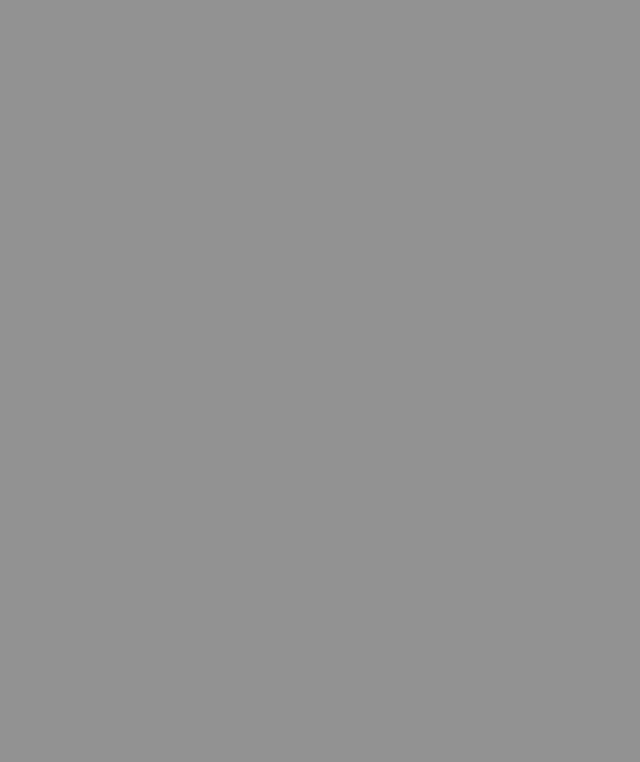
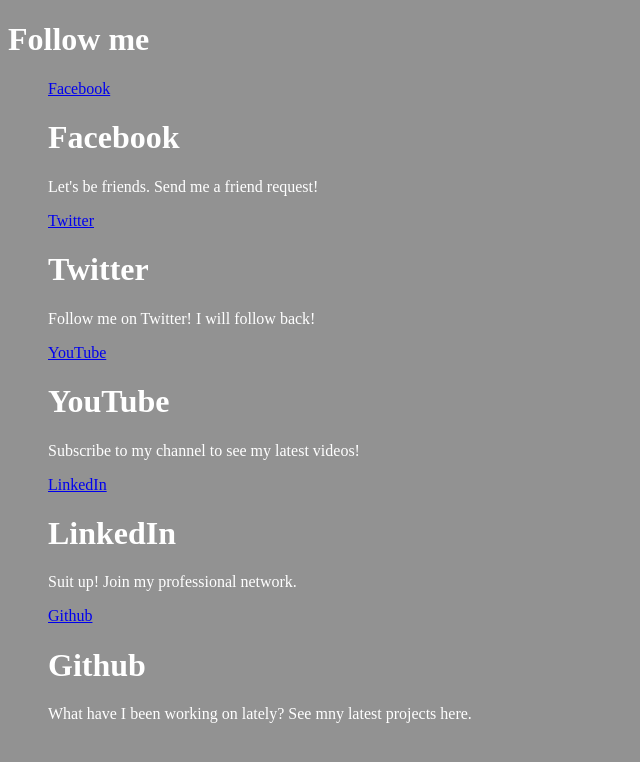
Before and after one commit to stephangriesel/social-media-accordion, a plain HTML site: page index.html in a window 1280 px wide. Shown: the whole page, without its empty margins (0-640 px from the left). Drawn offline with Linux system fonts and the light colour scheme.

Commit message:
add markup & font files

```diff
--- a/index.html
+++ b/index.html
@@ -8,6 +8,57 @@
     <title>Social Media Accordion</title>
 </head>
 <body>
-
+    <div class="container">
+        <header>
+            <h1>Follow me</h1>
+        </header>
+        <ul class="accordion">
+            <li class="tab">
+                <div class="social facebook">
+                    <a href="#">Facebook</a>
+                </div>
+                <div class="content">
+                    <h1>Facebook</h1>
+                    <p>Let's be friends. Send me a friend request!</p>
+                </div>
+            </li>
+            <li class="tab">
+                <div class="social twitter">
+                    <a href="#">Twitter</a>
+                </div>
+                <div class="content">
+                    <h1>Twitter</h1>
+                    <p>Follow me on Twitter! I will follow back!</p>
+                </div>
+            </li>
+            <li class="tab">
+                <div class="social youtube">
+                    <a href="#">YouTube</a>
+                </div>
+                <div class="content">
+                    <h1>YouTube</h1>
+                    <p>Subscribe to my channel to see my latest videos!</p>
+                </div>
+            </li>
+            <li class="tab">
+                <div class="social linkedin">
+                    <a href="#">LinkedIn</a>
+                </div>
+                <div class="content">
+                    <h1>LinkedIn</h1>
+                    <p>Suit up! Join my professional network.</p>
+                </div>
+            </li>
+            <li class="tab">
+                <div class="social github">
+                    <a href="#">Github</a>
+                </div>
+                <div class="content">
+                    <h1>Github</h1>
+                    <p>What have I been working on lately? See mny latest projects here.</p>
+                </div>
+            </li>
+        </ul>
+    </div>
 </body>
 </html>
--- a/styles.css
+++ b/styles.css
@@ -1,3 +1,8 @@
 html, body {
     background: #929292;
+    color:#ffffff;
 }
+
+li {
+    list-style: none;
+}
```
Also changed, not shown: fonts/genericons-regular-webfont.woff (added), 1 other file.
